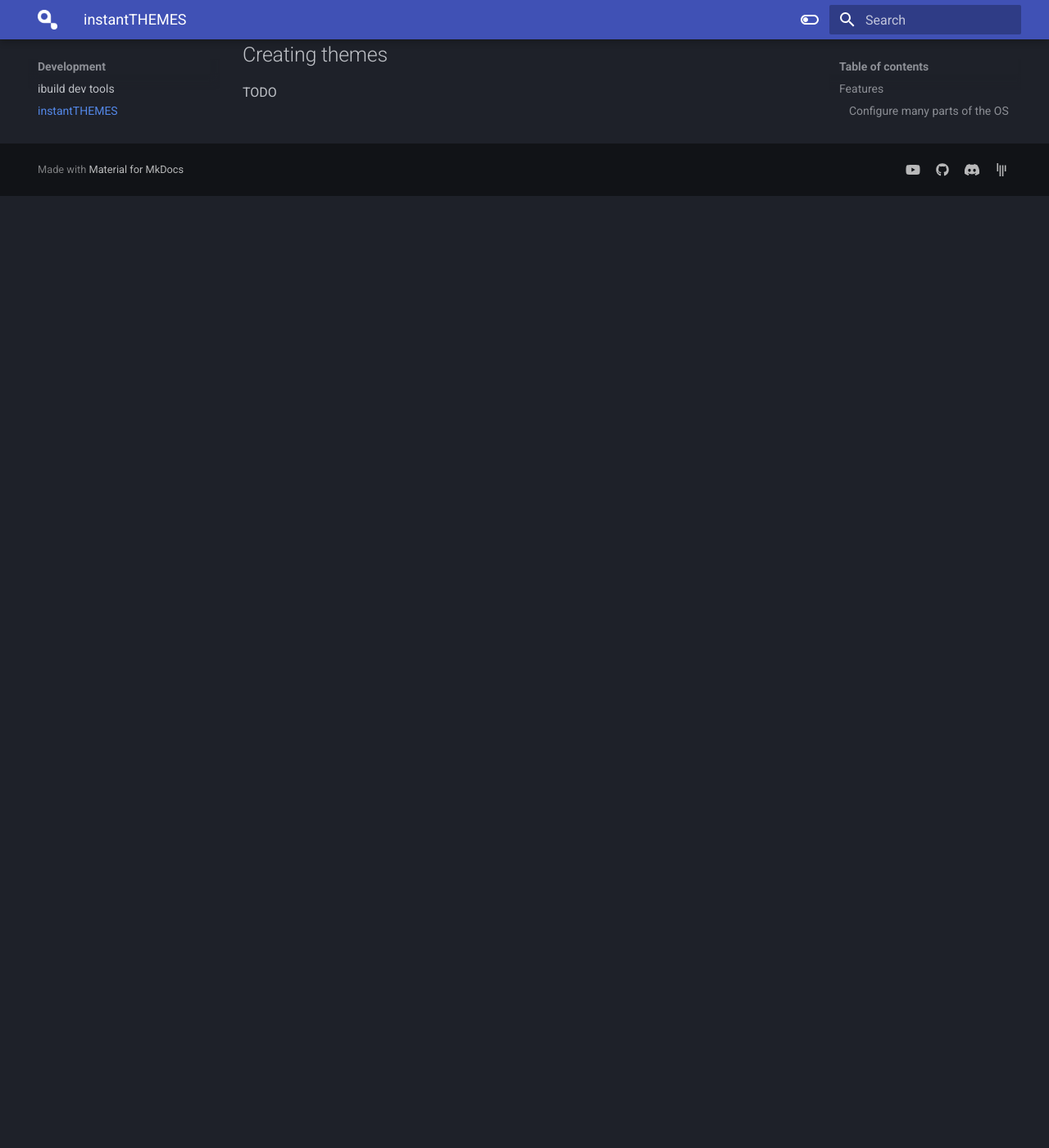
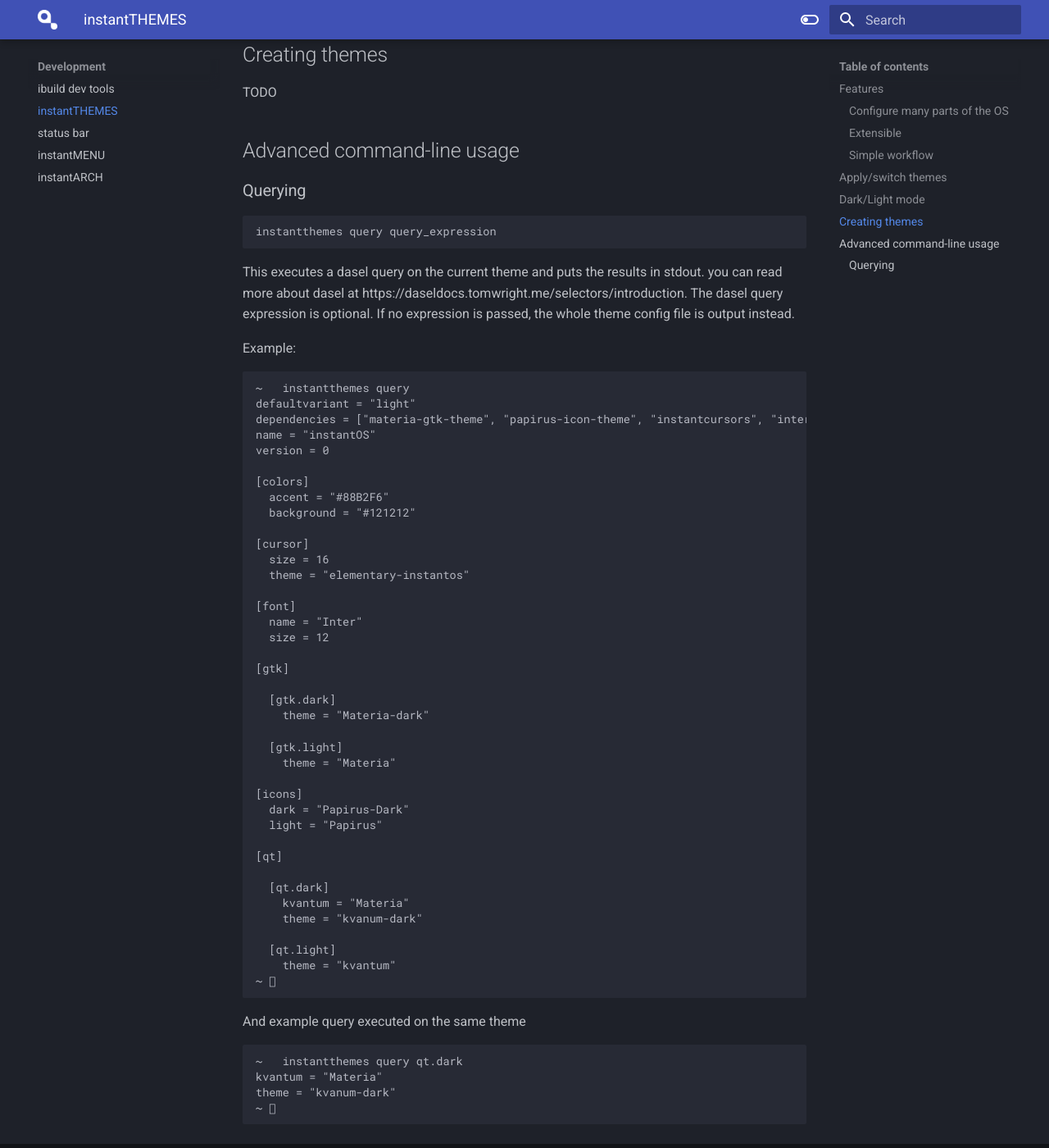
Before and after one commit to instantOS/docs, an MkDocs documentation site: the page built from docs/instantthemes.md, in a window 1280 px wide and 1400 px high, scrolled down 1161 px. Shown: the whole window at 82% size. Built offline with MkDocs 1.6.1 and Material for MkDocs 9.7.7, drawn with Linux system fonts in a browser that asks for light colours.

Commit message:
add instantthemes query docs

````diff
--- a/docs/instantthemes.md
+++ b/docs/instantthemes.md
@@ -44,8 +44,77 @@
 instantthemes list
 ```
 
+
 ## Dark/Light mode
 
 ## Creating themes
 
 TODO
+
+## Advanced command-line usage
+
+### Querying
+
+```
+instantthemes query query_expression
+```
+
+This executes a dasel query on the current theme and puts the results in
+stdout. you can read more about dasel at
+https://daseldocs.tomwright.me/selectors/introduction. The dasel query
+expression is optional. If no expression is passed, the whole theme config file
+is output instead.
+
+Example:
+
+
+```
+~  instantthemes query
+defaultvariant = "light"
+dependencies = ["materia-gtk-theme", "papirus-icon-theme", "instantcursors", "inter-font"]
+name = "instantOS"
+version = 0
+
+[colors]
+  accent = "#88B2F6"
+  background = "#121212"
+
+[cursor]
+  size = 16
+  theme = "elementary-instantos"
+
+[font]
+  name = "Inter"
+  size = 12
+
+[gtk]
+
+  [gtk.dark]
+    theme = "Materia-dark"
+
+  [gtk.light]
+    theme = "Materia"
+
+[icons]
+  dark = "Papirus-Dark"
+  light = "Papirus"
+
+[qt]
+
+  [qt.dark]
+    kvantum = "Materia"
+    theme = "kvanum-dark"
+
+  [qt.light]
+    theme = "kvantum"
+~ 
+```
+
+And example query executed on the same theme
+
+```
+~  instantthemes query qt.dark
+kvantum = "Materia"
+theme = "kvanum-dark"
+~ 
+```
````
Also changed, not shown: docs/index.md (+1 -0 lines).
